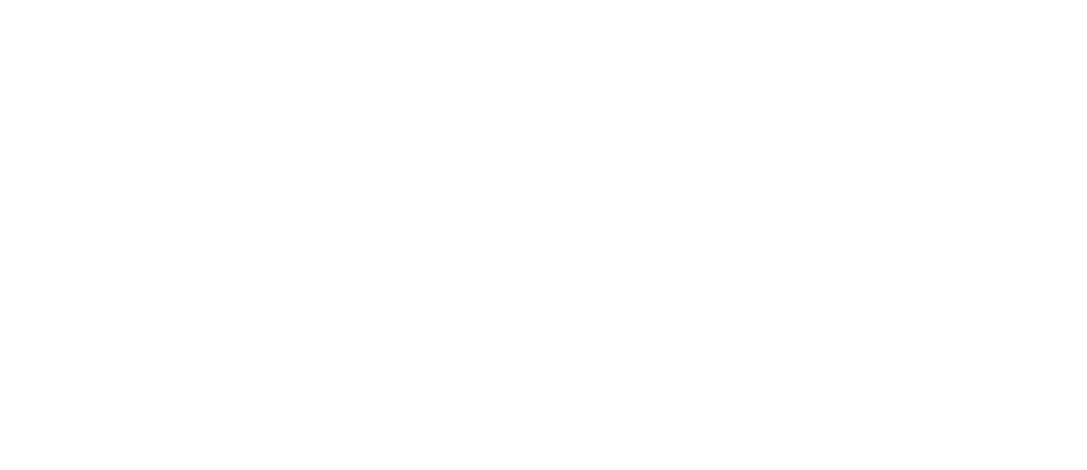
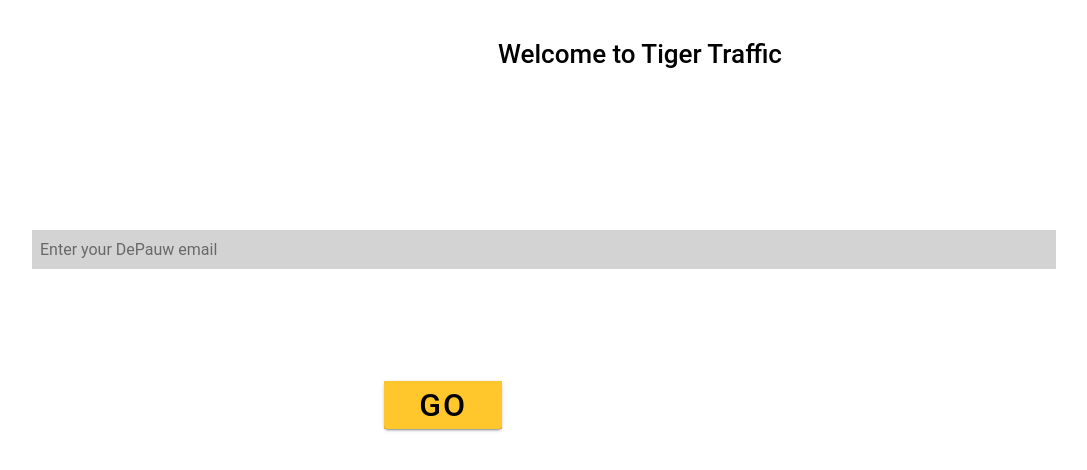
Before and after one commit to kathleencurran2021/tigerTraffic, a React (Create React App) app: page /welcome in a window 1280 px wide. Shown: the top 470 px of the page, without its empty margins (0-1087 px from the left). Built offline with nearby package versions, Linux system fonts and the light colour scheme.

Commit message:
Attempting to design

```diff
--- a/package.json
+++ b/package.json
@@ -8,6 +8,7 @@
     "@capacitor/ios": "^2.4.6",
     "@ionic/react": "^5.5.0",
     "@ionic/react-router": "^5.5.0",
+    "@material-ui/core": "^4.11.3",
     "@testing-library/jest-dom": "^5.11.9",
     "@testing-library/react": "^11.2.5",
     "@testing-library/user-event": "^12.6.3",
@@ -17,12 +18,14 @@
     "@types/react-dom": "^16.9.10",
     "@types/react-router": "^5.1.11",
     "@types/react-router-dom": "^5.1.7",
+    "@types/styled-components": "^5.1.7",
     "ionicons": "^5.4.0",
     "react": "^17.0.1",
     "react-dom": "^17.0.1",
     "react-router": "^5.2.0",
     "react-router-dom": "^5.2.0",
     "react-scripts": "4.0.2",
+    "styled-components": "^5.2.1",
     "typescript": "^4.1.3",
     "web-vitals": "^0.2.4",
     "workbox-background-sync": "^5.1.4",
--- a/src/App.tsx
+++ b/src/App.tsx
@@ -23,6 +23,7 @@
 
 /* Theme variables */
 import './theme/variables.css'
+import { SplashPage } from './pages/SplashPage'
 
 const App: React.FC = () => (
   <IonApp>
@@ -38,6 +39,7 @@
         <Route exact path="/homepage" component={HomePage} />
         <Route exact path="/map" component={MapPage} />
         <Route path="/user" component={UserPage} />
+        <Route path="/welcome" component={SplashPage} />
       </IonRouterOutlet>
     </IonReactRouter>
   </IonApp>
--- a/src/components/Navbar.tsx
+++ b/src/components/Navbar.tsx
@@ -3,24 +3,15 @@
 
 export const Navbar = () => {
   return (
-    <IonToolbar>
-      {/* <IonButton>
-        <h1>Home</h1>
-      </IonButton>
-      <IonButton>
-        <h1>Map</h1>
-      </IonButton>
-      <IonButton>
-        <h1>User</h1>
-      </IonButton> */}
+    <IonToolbar className="navToolbar">
       <IonList>
-        <IonButton routerLink="/homepage">
+        <IonButton className="navButton" routerLink="/homepage">
           <IonLabel>Home</IonLabel>
         </IonButton>
-        <IonButton routerLink="/map">
+        <IonButton className="navButton" routerLink="/map">
           <IonLabel>Map</IonLabel>
         </IonButton>
-        <IonButton routerLink="/user">
+        <IonButton className="navButton" routerLink="/user">
           <IonLabel>User</IonLabel>
         </IonButton>
       </IonList>
--- /dev/null
+++ b/src/components/components.css
@@ -0,0 +1,14 @@
+* {
+  box-sizing: border-box;
+}
+
+.navToolbar {
+  width: 100%;
+  position: fixed;
+}
+
+.navButton {
+  width: 130%;
+  display: block;
+  background-color: red;
+}
--- /dev/null
+++ b/src/pages/SplashPage.tsx
@@ -0,0 +1,49 @@
+import {
+  IonButton,
+  IonContent,
+  IonInput,
+  IonItem,
+  IonPage,
+  IonText,
+} from '@ionic/react'
+import React from 'react'
+import styled from 'styled-components'
+import { Navbar } from '../components/Navbar'
+import TextField from '@material-ui/core/TextField'
+
+const EmailInput = styled(IonInput)`
+  width: 80%;
+  background-color: lightgray;
+  margin: 10rem 1rem 0 2rem;
+  border: black 2px;
+`
+
+//why is this capitalized
+const GoButton = styled(IonButton)`
+  background-color: #ffc72c;
+  color: black;
+  margin-left: 30%;
+  margin-top: 7rem;
+  margin-bottom: 5rem;
+  font-size: 2rem;
+  height: 3rem;
+  text-align: center;
+`
+
+export const SplashPage = () => {
+  return (
+    <IonPage>
+      <IonContent>
+        <IonText className="splash-header">
+          <h1>Welcome to Tiger Traffic</h1>
+        </IonText>
+        <EmailInput
+          className="email-input"
+          placeholder="Enter your DePauw email"
+          inputMode="email"
+        ></EmailInput>
+        <GoButton routerLink="/homepage">Go</GoButton>
+      </IonContent>
+    </IonPage>
+  )
+}
--- a/src/theme/variables.css
+++ b/src/theme/variables.css
@@ -2,7 +2,31 @@
 http://ionicframework.com/docs/theming/ */
 
 /** Ionic CSS Variables **/
+ion-button {
+  --background: #ffc72c;
+  --color: black;
+  --font-weight: bolder;
+  --width: 33%;
+}
+
+/* splash page styling */
+/* .email-input .MuiInputBase-input {
+  padding-top: 8rem;
+  width: 100%;
+} */
+.splash-header {
+  margin-left: 3rem;
+}
+ion-text h1 {
+  text-align: center;
+}
+
+/* depauw colors */
+
 :root {
+  --ion-background-color: white;
+  --dpu-dark-gray: #63666a;
+
   /** primary **/
   --ion-color-primary: #3880ff;
   --ion-color-primary-rgb: 56, 128, 255;
@@ -84,65 +108,65 @@
 
   body {
     --ion-color-primary: #428cff;
-    --ion-color-primary-rgb: 66,140,255;
+    --ion-color-primary-rgb: 66, 140, 255;
     --ion-color-primary-contrast: #ffffff;
-    --ion-color-primary-contrast-rgb: 255,255,255;
+    --ion-color-primary-contrast-rgb: 255, 255, 255;
     --ion-color-primary-shade: #3a7be0;
     --ion-color-primary-tint: #5598ff;
 
     --ion-color-secondary: #50c8ff;
-    --ion-color-secondary-rgb: 80,200,255;
+    --ion-color-secondary-rgb: 80, 200, 255;
     --ion-color-secondary-contrast: #ffffff;
-    --ion-color-secondary-contrast-rgb: 255,255,255;
+    --ion-color-secondary-contrast-rgb: 255, 255, 255;
     --ion-color-secondary-shade: #46b0e0;
     --ion-color-secondary-tint: #62ceff;
 
     --ion-color-tertiary: #6a64ff;
-    --ion-color-tertiary-rgb: 106,100,255;
+    --ion-color-tertiary-rgb: 106, 100, 255;
     --ion-color-tertiary-contrast: #ffffff;
-    --ion-color-tertiary-contrast-rgb: 255,255,255;
+    --ion-color-tertiary-contrast-rgb: 255, 255, 255;
     --ion-color-tertiary-shade: #5d58e0;
     --ion-color-tertiary-tint: #7974ff;
 
     --ion-color-success: #2fdf75;
-    --ion-color-success-rgb: 47,223,117;
+    --ion-color-success-rgb: 47, 223, 117;
     --ion-color-success-contrast: #000000;
-    --ion-color-success-contrast-rgb: 0,0,0;
+    --ion-color-success-contrast-rgb: 0, 0, 0;
     --ion-color-success-shade: #29c467;
     --ion-color-success-tint: #44e283;
 
     --ion-color-warning: #ffd534;
-    --ion-color-warning-rgb: 255,213,52;
+    --ion-color-warning-rgb: 255, 213, 52;
     --ion-color-warning-contrast: #000000;
-    --ion-color-warning-contrast-rgb: 0,0,0;
+    --ion-color-warning-contrast-rgb: 0, 0, 0;
     --ion-color-warning-shade: #e0bb2e;
     --ion-color-warning-tint: #ffd948;
 
     --ion-color-danger: #ff4961;
-    --ion-color-danger-rgb: 255,73,97;
+    --ion-color-danger-rgb: 255, 73, 97;
     --ion-color-danger-contrast: #ffffff;
-    --ion-color-danger-contrast-rgb: 255,255,255;
+    --ion-color-danger-contrast-rgb: 255, 255, 255;
     --ion-color-danger-shade: #e04055;
     --ion-color-danger-tint: #ff5b71;
 
     --ion-color-dark: #f4f5f8;
-    --ion-color-dark-rgb: 244,245,248;
+    --ion-color-dark-rgb: 244, 245, 248;
     --ion-color-dark-contrast: #000000;
-    --ion-color-dark-contrast-rgb: 0,0,0;
+    --ion-color-dark-contrast-rgb: 0, 0, 0;
     --ion-color-dark-shade: #d7d8da;
     --ion-color-dark-tint: #f5f6f9;
 
     --ion-color-medium: #989aa2;
-    --ion-color-medium-rgb: 152,154,162;
+    --ion-color-medium-rgb: 152, 154, 162;
     --ion-color-medium-contrast: #000000;
-    --ion-color-medium-contrast-rgb: 0,0,0;
+    --ion-color-medium-contrast-rgb: 0, 0, 0;
     --ion-color-medium-shade: #86888f;
     --ion-color-medium-tint: #a2a4ab;
 
     --ion-color-light: #222428;
-    --ion-color-light-rgb: 34,36,40;
+    --ion-color-light-rgb: 34, 36, 40;
     --ion-color-light-contrast: #ffffff;
-    --ion-color-light-contrast-rgb: 255,255,255;
+    --ion-color-light-contrast-rgb: 255, 255, 255;
     --ion-color-light-shade: #1e2023;
     --ion-color-light-tint: #383a3e;
   }
@@ -154,10 +178,10 @@
 
   .ios body {
     --ion-background-color: #000000;
-    --ion-background-color-rgb: 0,0,0;
+    --ion-background-color-rgb: 0, 0, 0;
 
     --ion-text-color: #ffffff;
-    --ion-text-color-rgb: 255,255,255;
+    --ion-text-color-rgb: 255, 255, 255;
 
     --ion-color-step-50: #0d0d0d;
     --ion-color-step-100: #1a1a1a;
@@ -190,7 +214,6 @@
     --ion-toolbar-border-color: var(--ion-color-step-250);
   }
 
-
   /*
    * Material Design Dark Theme
    * -------------------------------------------
@@ -198,10 +221,10 @@
 
   .md body {
     --ion-background-color: #121212;
-    --ion-background-color-rgb: 18,18,18;
+    --ion-background-color-rgb: 18, 18, 18;
 
     --ion-text-color: #ffffff;
-    --ion-text-color-rgb: 255,255,255;
+    --ion-text-color-rgb: 255, 255, 255;
 
     --ion-border-color: #222222;
 
```
Also changed, not shown: src/pages/pages.css (added), 1 other file (tests, documents, lock files or other folders).
